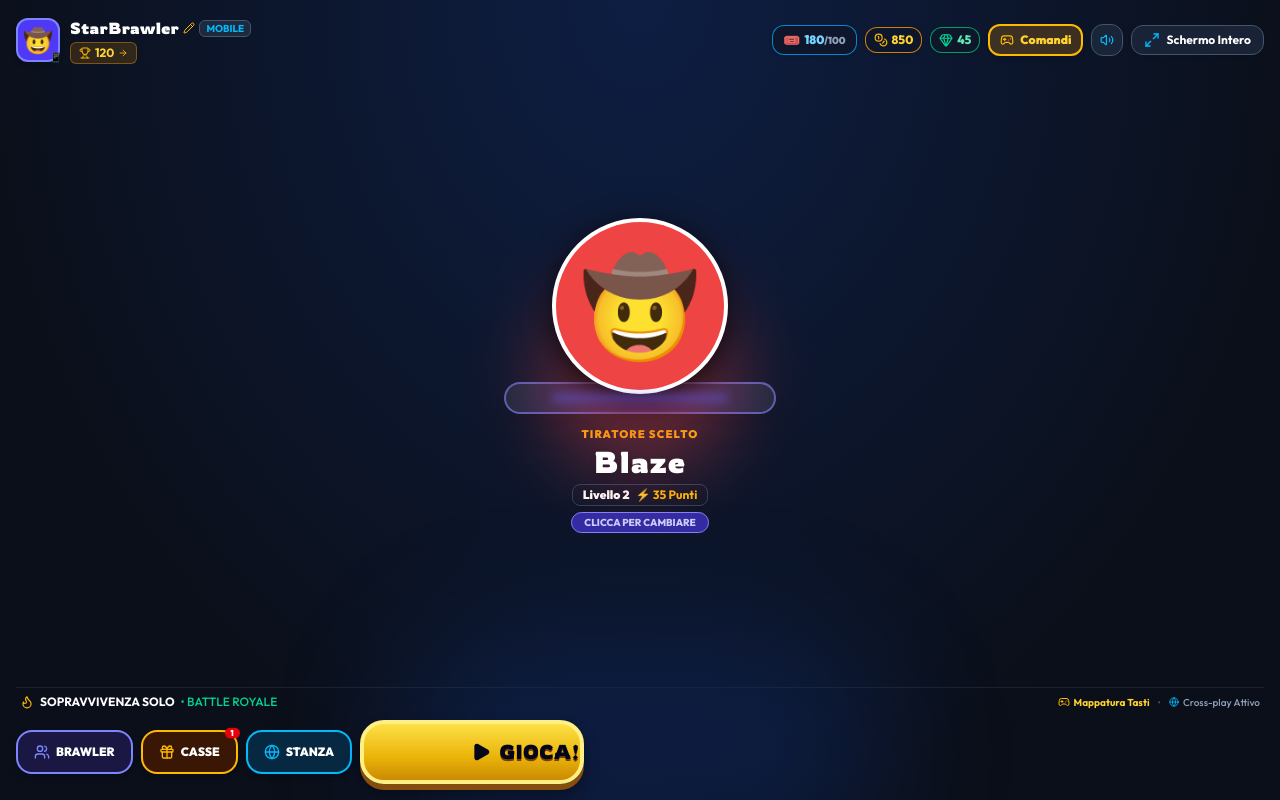
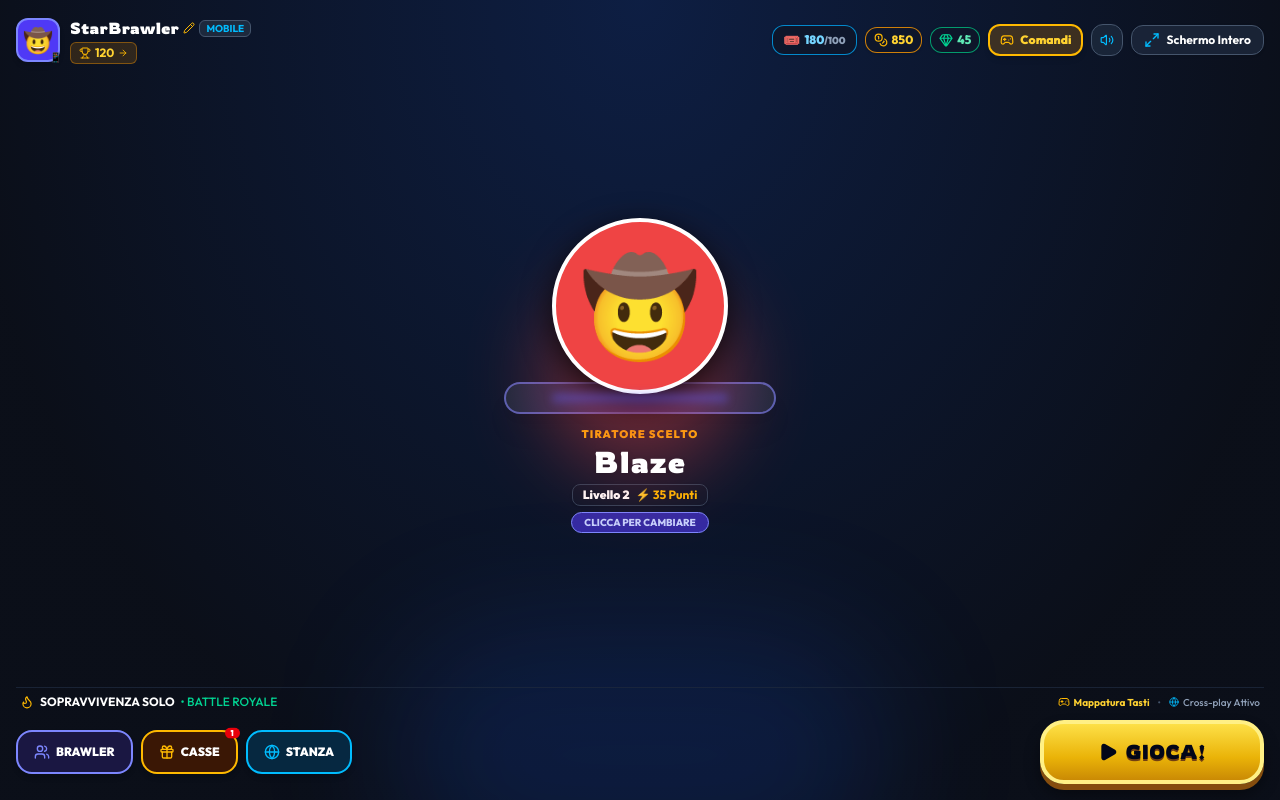
Before and after one commit to Dennis25Off/brawlforge2d2, a React (Vite) app: page / in a window 1280 px wide. Built offline with nearby package versions, Linux system fonts and the light colour scheme; a web font is replaced by a local one.

Commit message:
Clash Stars - 1.3.7 Lobby

```diff
--- a/src/components/Lobby.tsx
+++ b/src/components/Lobby.tsx
@@ -315,7 +315,7 @@ export const Lobby: React.FC<LobbyProps> = ({
               sound.playClick();
               onStartMatchmaking();
             }}
-            className="flex-[1.5] justify-end sm:flex-none sm:w-56 py-2 sm:py-3.5 rounded-2xl sm:rounded-3xl brawl-btn-yellow border-3 sm:border-4 border-yellow-200 text-slate-950 font-black font-game text-base sm:text-xl flex items-center justify-center gap-2 shadow-[0_6px_20px_rgba(234,179,8,0.4)] transition active:scale-95 tracking-wide text-white"
+            className="flex-[1.5] ml-auto sm:flex-none sm:w-56 py-2 sm:py-3.5 rounded-2xl sm:rounded-3xl brawl-btn-yellow border-3 sm:border-4 border-yellow-200 text-slate-950 font-black font-game text-base sm:text-xl flex items-center justify-center gap-2 shadow-[0_6px_20px_rgba(234,179,8,0.4)] transition active:scale-95 tracking-wide text-white"
           >
             <Play className="w-4 h-4 sm:w-5 sm:h-5 fill-current text-slate-950" />
             <span className="text-slate-950">GIOCA!</span>
```
